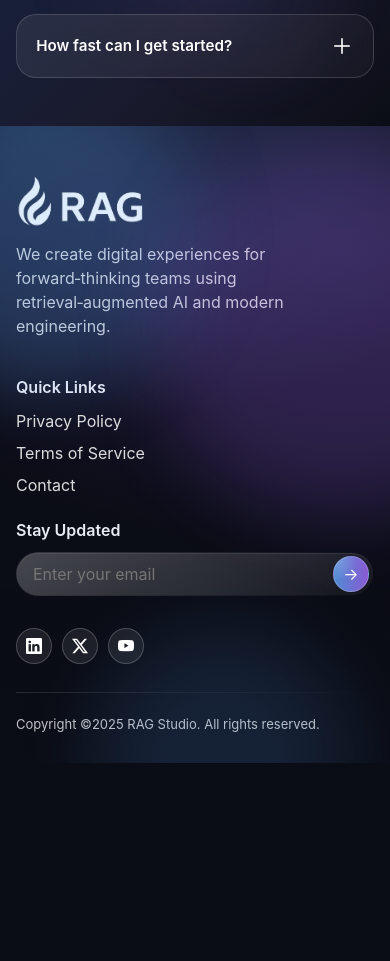
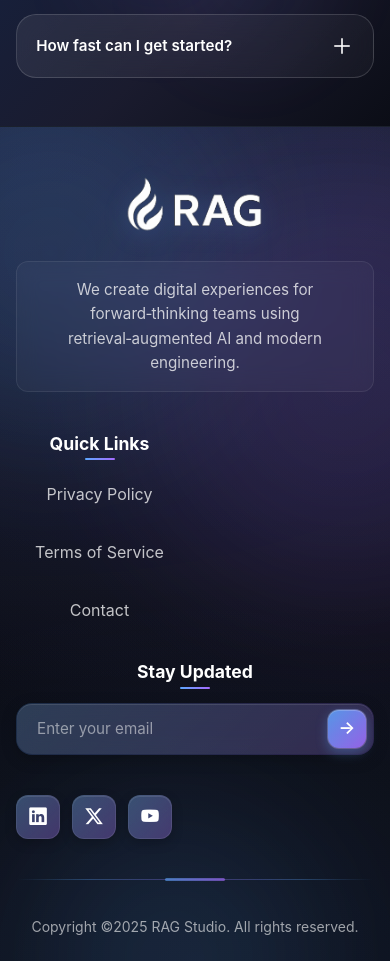
Before and after one commit to dhavalinventam/rag-website, a Next.js app: page / in a window 390 px wide. Shown: the part 6144-7105 px from the top of the page. Before the commit the page ends 6907 px from the top, so only its background shows below. Built offline with nearby package versions, Linux system fonts and the light colour scheme.

Commit message:
footer update

```diff
--- a/src/components/layout/Footer/Footer.module.scss
+++ b/src/components/layout/Footer/Footer.module.scss
@@ -1,63 +1,122 @@
+
+@use "../../../styles/variables" as *;
+
 .footer {
   position: relative;
   width: 100%;
   margin-top: 0px;
   padding: 0;
   background:
-    radial-gradient(900px 500px at 10% 0%, rgba(93, 168, 255, 0.18), transparent 60%),
-    radial-gradient(900px 500px at 90% 20%, rgba(166, 107, 255, 0.16), transparent 60%),
-    linear-gradient(180deg, rgba(11, 13, 22, 0.9), rgba(11, 13, 22, 0.98));
+    radial-gradient(1200px 800px at 5% 0%, rgba(93, 168, 255, 0.15), transparent 70%),
+    radial-gradient(1200px 800px at 95% 10%, rgba(166, 107, 255, 0.12), transparent 70%),
+    radial-gradient(800px 600px at 50% 100%, rgba(93, 168, 255, 0.08), transparent 60%),
+    linear-gradient(180deg, rgba(11, 13, 22, 0.95), rgba(11, 13, 22, 0.98));
   color: #e8ecf4;
   overflow: hidden;
   border-radius: 0;
+  backdrop-filter: blur(20px);
+  border-top: 1px solid rgba(255, 255, 255, 0.05);
 }
 
-.inner {padding: 48px 16px 28px; }
+.inner {
+  padding: 64px 16px 32px;
+  position: relative;
+  z-index: 2;
+}
 
-.brandBlock { max-width: 520px; }
+.brandBlock {
+  max-width: 520px;
+  position: relative;
+}
 
 .brandLogo {
-  max-width: 130px;
+  max-width: 140px;
   height: auto;
-  margin-bottom: 8px;
+  margin-bottom: 16px;
+  filter: drop-shadow(0 4px 12px rgba(93, 168, 255, 0.2));
 }
 
 .description {
-  color: rgba(255, 255, 255, 0.8);
-  margin-top: 6px;
+  color: rgba(255, 255, 255, 0.75);
+  margin-top: 12px;
+  line-height: 1.6;
+  font-size: 0.95rem;
+  backdrop-filter: blur(10px);
+  padding: 16px;
+  border-radius: 12px;
+  background: rgba(255, 255, 255, 0.03);
+  border: 1px solid rgba(255, 255, 255, 0.08);
 }
 
 .socials {
   display: inline-flex;
-  gap: 10px;
-  margin-top: 16px;
+  gap: 12px;
+  margin-top: 20px;
 }
 
 .socialBtn {
-  width: 36px;
-  height: 36px;
-  border-radius: 999px;
+  width: 44px;
+  height: 44px;
+  border-radius: 12px;
   display: inline-flex;
   align-items: center;
   justify-content: center;
   color: #fff;
-  border: 1px solid rgba(255, 255, 255, 0.2);
-  background: rgba(255, 255, 255, 0.08);
-  transition: transform 0.2s ease, box-shadow 0.2s ease, border-color 0.2s ease;
+  border: 1px solid rgba(255, 255, 255, 0.12);
+  background:
+    linear-gradient(135deg, rgba(255, 255, 255, 0.08), rgba(255, 255, 255, 0.03)) padding-box,
+    linear-gradient(135deg, rgba(93, 168, 255, 0.3), rgba(166, 107, 255, 0.3)) border-box;
+  transition: all 0.3s cubic-bezier(0.4, 0, 0.2, 1);
+  backdrop-filter: blur(10px);
+  box-shadow:
+    0 4px 12px rgba(0, 0, 0, 0.2),
+    inset 0 1px 0 rgba(255, 255, 255, 0.1);
 }
+
 .socialBtn:hover {
-  transform: translateY(-1px);
-  border-color: rgba(255, 255, 255, 0.35);
-  box-shadow: 0 0 0 3px rgba(93, 168, 255, 0.1);
+  transform: translateY(-2px) scale(1.05);
+  border-color: rgba(93, 168, 255, 0.4);
+  box-shadow:
+    0 8px 24px rgba(93, 168, 255, 0.2),
+    0 0 0 1px rgba(93, 168, 255, 0.2);
+  background:
+    linear-gradient(135deg, rgba(93, 168, 255, 0.15), rgba(166, 107, 255, 0.15)) padding-box,
+    linear-gradient(135deg, rgba(93, 168, 255, 0.4), rgba(166, 107, 255, 0.4)) border-box;
+}
+
+.socialBtn i {
+  font-size: 1.1rem;
+  transition: transform 0.3s ease;
+}
+
+.socialBtn:hover i {
+  transform: scale(1.1);
 }
 
 /* Columns */
-.navBlock { align-self: start; }
+.navBlock {
+  align-self: start;
+  position: relative;
+}
 
 .sectionTitle {
-  font-size: 16px;
-  font-weight: 600;
-  margin-bottom: 12px;
+  font-size: 1.1rem;
+  font-weight: 700;
+  margin-bottom: 20px;
+  color: #fff;
+  position: relative;
+  display: inline-block;
+}
+
+.sectionTitle::after {
+  content: '';
+  position: absolute;
+  bottom: -6px;
+  left: 0;
+  width: 30px;
+  height: 2px;
+  background: $gradient-primary;
+  border-radius: 1px;
 }
 
 .listReset {
@@ -65,24 +124,74 @@
   padding: 0;
   margin: 0;
   display: grid;
-  gap: 8px;
+  gap: 12px;
 }
 
-.newsletterBlock { align-self: start; }
+.listReset li {
+  position: relative;
+}
+
+.link {
+  color: rgba(255, 255, 255, 0.75);
+  text-decoration: none;
+  transition: all 0.3s ease;
+  padding: 8px 12px;
+  border-radius: 8px;
+  display: inline-block;
+  position: relative;
+  overflow: hidden;
+}
+
+.link::before {
+  content: '';
+  position: absolute;
+  top: 0;
+  left: -100%;
+  width: 100%;
+  height: 100%;
+  background: linear-gradient(90deg, transparent, rgba(93, 168, 255, 0.1), transparent);
+  transition: left 0.5s ease;
+}
+
+.link:hover {
+  color: #fff;
+  background: rgba(255, 255, 255, 0.05);
+  transform: translateX(4px);
+}
+
+.link:hover::before {
+  left: 100%;
+}
+
+.newsletterBlock {
+  align-self: start;
+  position: relative;
+}
 
 .subscribeForm {
   position: relative;
   display: flex;
   align-items: center;
   width: 100%;
-  height: 44px;
+  height: 52px;
   background:
-    linear-gradient(180deg, rgba(255,255,255,0.08), rgba(255,255,255,0.04)) padding-box,
-    linear-gradient(90deg, rgba(255,255,255,0.18), rgba(255,255,255,0)) border-box;
+    linear-gradient(135deg, rgba(255,255,255,0.08), rgba(255,255,255,0.03)) padding-box,
+    linear-gradient(135deg, rgba(93, 168, 255, 0.2), rgba(166, 107, 255, 0.2)) border-box;
   border: 1px solid transparent;
-  border-radius: 999px;
-  padding: 0 56px 0 16px;
-  box-shadow: inset 0 1px 0 rgba(255, 255, 255, 0.08);
+  border-radius: 16px;
+  padding: 0 60px 0 20px;
+  box-shadow:
+    0 4px 16px rgba(0, 0, 0, 0.2),
+    inset 0 1px 0 rgba(255, 255, 255, 0.1);
+  backdrop-filter: blur(10px);
+  transition: all 0.3s ease;
+}
+
+.subscribeForm:focus-within {
+  border-color: rgba(93, 168, 255, 0.4);
+  box-shadow:
+    0 8px 24px rgba(93, 168, 255, 0.15),
+    0 0 0 1px rgba(93, 168, 255, 0.2);
 }
 
 .emailInput {
@@ -92,72 +201,173 @@
   outline: 0;
   background: transparent;
   color: #ffffff;
+  font-size: 0.95rem;
+}
+
+.emailInput::placeholder {
+  color: rgba(255, 255, 255, 0.5);
 }
 
 .submitBtn {
   position: absolute;
-  right: 4px;
-  width: 36px;
-  height: 36px;
-  border-radius: 999px;
-  border: 1px solid rgba(255, 255, 255, 0.2);
-  background: radial-gradient(120% 120% at 10% 10%, rgba(255,255,255,0.18), transparent 50%), linear-gradient(90deg, rgba(93,168,255,0.8), rgba(166,107,255,0.8));
+  right: 6px;
+  width: 40px;
+  height: 40px;
+  border-radius: 12px;
+  border: 1px solid rgba(255, 255, 255, 0.15);
+  background:
+    linear-gradient(135deg, rgba(93, 168, 255, 0.8), rgba(166, 107, 255, 0.8)) padding-box,
+    linear-gradient(135deg, rgba(93, 168, 255, 0.3), rgba(166, 107, 255, 0.3)) border-box;
   color: #fff;
   display: inline-flex;
   align-items: center;
   justify-content: center;
   cursor: pointer;
-  transition: transform 0.2s ease, box-shadow 0.2s ease;
+  transition: all 0.3s cubic-bezier(0.4, 0, 0.2, 1);
+  font-size: 1.1rem;
+  font-weight: 600;
+  box-shadow:
+    0 4px 12px rgba(93, 168, 255, 0.3),
+    inset 0 1px 0 rgba(255, 255, 255, 0.2);
 }
-.submitBtn:hover { transform: translateY(-1px); box-shadow: 0 0 0 3px rgba(93,168,255,0.12); }
-.submitBtn:active { transform: translateY(0); }
 
-.followWrap { display: flex; align-items: center; gap: 12px; margin-top: 16px; }
+.submitBtn:hover {
+  transform: translateY(-2px) scale(1.05);
+  box-shadow:
+    0 8px 20px rgba(93, 168, 255, 0.4),
+    0 0 0 1px rgba(93, 168, 255, 0.3);
+}
+
+.submitBtn:active {
+  transform: translateY(0) scale(1);
+}
+
+.followWrap {
+  display: flex;
+  align-items: center;
+  gap: 16px;
+  margin-top: 20px;
+}
 
 .divider {
   grid-column: 1 / -1;
   width: 100%;
   height: 1px;
-  background: linear-gradient(90deg, rgba(255, 255, 255, 0.12), rgba(255, 255, 255, 0));
-  margin: 12px 0 8px;
+  background: linear-gradient(90deg,
+    transparent 0%,
+    rgba(93, 168, 255, 0.3) 20%,
+    rgba(166, 107, 255, 0.3) 50%,
+    rgba(93, 168, 255, 0.3) 80%,
+    transparent 100%
+  );
+  margin: 24px 0 16px;
+  position: relative;
+}
+
+.divider::before {
+  content: '';
+  position: absolute;
+  top: -1px;
+  left: 50%;
+  transform: translateX(-50%);
+  width: 60px;
+  height: 3px;
+  background: $gradient-primary;
+  border-radius: 2px;
+  opacity: 0.6;
 }
 
 .bottomRow {
   grid-column: 1 / -1;
   display: flex;
   align-items: center;
-  justify-content: space-between;
+  justify-content: center;
   gap: 12px;
-  color: rgba(255, 255, 255, 0.75);
-  font-size: 13px;
-  padding-top: 6px;
+  color: rgba(255, 255, 255, 0.6);
+  font-size: 0.875rem;
+  padding-top: 12px;
+  text-align: center;
 }
 
 .links { display: none; }
 
-.link {
-  color: rgba(255, 255, 255, 0.85);
-  text-decoration: none;
+@media (max-width: 768px) {
+  .inner {
+    padding: 48px 16px 24px;
+  }
+
+  .bottomRow {
+    flex-direction: column;
+    align-items: center;
+    gap: 8px;
+  }
+
+  .brandBlock,
+  .navBlock,
+  .newsletterBlock {
+    text-align: center;
+  }
+
+  .navBlock {
+    padding-left: 0 !important;
+  }
+
+  .sectionTitle::after {
+    left: 50%;
+    transform: translateX(-50%);
+  }
 }
-.link:hover { text-decoration: underline; }
 
-@media (max-width: 640px) { .bottomRow { flex-direction: column; align-items: flex-start; gap: 8px; } }
-
-/* Animated orb background */
+/* Enhanced animated orb background */
 .orb,
 .orb2,
 .orb3 {
   position: absolute;
   border-radius: 50%;
-  filter: blur(40px);
-  opacity: 0.55;
+  filter: blur(60px);
+  opacity: 0.4;
   pointer-events: none;
+  z-index: 1;
 }
 
-.orb { width: 320px; height: 320px; background: rgba(93, 168, 255, 0.35); left: -120px; top: -60px; animation: float1 16s ease-in-out infinite alternate; }
-.orb2 { width: 380px; height: 380px; background: rgba(166, 107, 255, 0.3); right: -140px; top: 20px; animation: float2 18s ease-in-out infinite alternate; }
-.orb3 { width: 260px; height: 260px; background: rgba(93, 168, 255, 0.25); right: 10%; bottom: -120px; animation: float3 20s ease-in-out infinite alternate; }
+.orb {
+  width: 400px;
+  height: 400px;
+  background: radial-gradient(circle, rgba(93, 168, 255, 0.4), rgba(93, 168, 255, 0.1));
+  left: -150px;
+  top: -80px;
+  animation: float1 20s ease-in-out infinite alternate;
+}
 
-@keyframes float1 { 0% { transform: translateY(0) } 100% { transform: translateY(18px) } }
-@keyframes float2 { 0% { transform: translateY(0) } 100% { transform: translateY(-22px) } }
-@keyframes float3 { 0% { transform: translateY(0) } 100% { transform: translateY(14px) } }
+.orb2 {
+  width: 450px;
+  height: 450px;
+  background: radial-gradient(circle, rgba(166, 107, 255, 0.35), rgba(166, 107, 255, 0.08));
+  right: -180px;
+  top: 40px;
+  animation: float2 24s ease-in-out infinite alternate;
+}
+
+.orb3 {
+  width: 320px;
+  height: 320px;
+  background: radial-gradient(circle, rgba(93, 168, 255, 0.3), rgba(93, 168, 255, 0.05));
+  right: 15%;
+  bottom: -150px;
+  animation: float3 18s ease-in-out infinite alternate;
+}
+
+@keyframes float1 {
+  0% { transform: translateY(0) rotate(0deg); }
+  100% { transform: translateY(25px) rotate(5deg); }
+}
+
+@keyframes float2 {
+  0% { transform: translateY(0) rotate(0deg); }
+  100% { transform: translateY(-30px) rotate(-8deg); }
+}
+
+@keyframes float3 {
+  0% { transform: translateY(0) rotate(0deg); }
+  100% { transform: translateY(20px) rotate(3deg); }
+}
--- a/src/components/layout/Footer/index.tsx
+++ b/src/components/layout/Footer/index.tsx
@@ -47,7 +47,7 @@ export default function Footer() {
           </div>
 
           <div className="col-12 col-md-4">
-            {/* Newsletter + Socials (UI only) */}
+            {/* Newsletter + Socials */}
             <div className={styles.newsletterBlock}>
               <h4 className={styles.sectionTitle}>Stay Updated</h4>
               <form className={styles.subscribeForm}>
@@ -87,7 +87,7 @@ export default function Footer() {
           </div>
           <div className="col-12 d-flex mt-2">
             <div className={`${styles.bottomRow} justify-content-center text-center w-100`}>
-              <span>Copyright ©2025 RAG Studio. All rights reserved.</span>
+              <span>Copyright ©{year} RAG Studio. All rights reserved.</span>
             </div>
           </div>
         </div>
```
